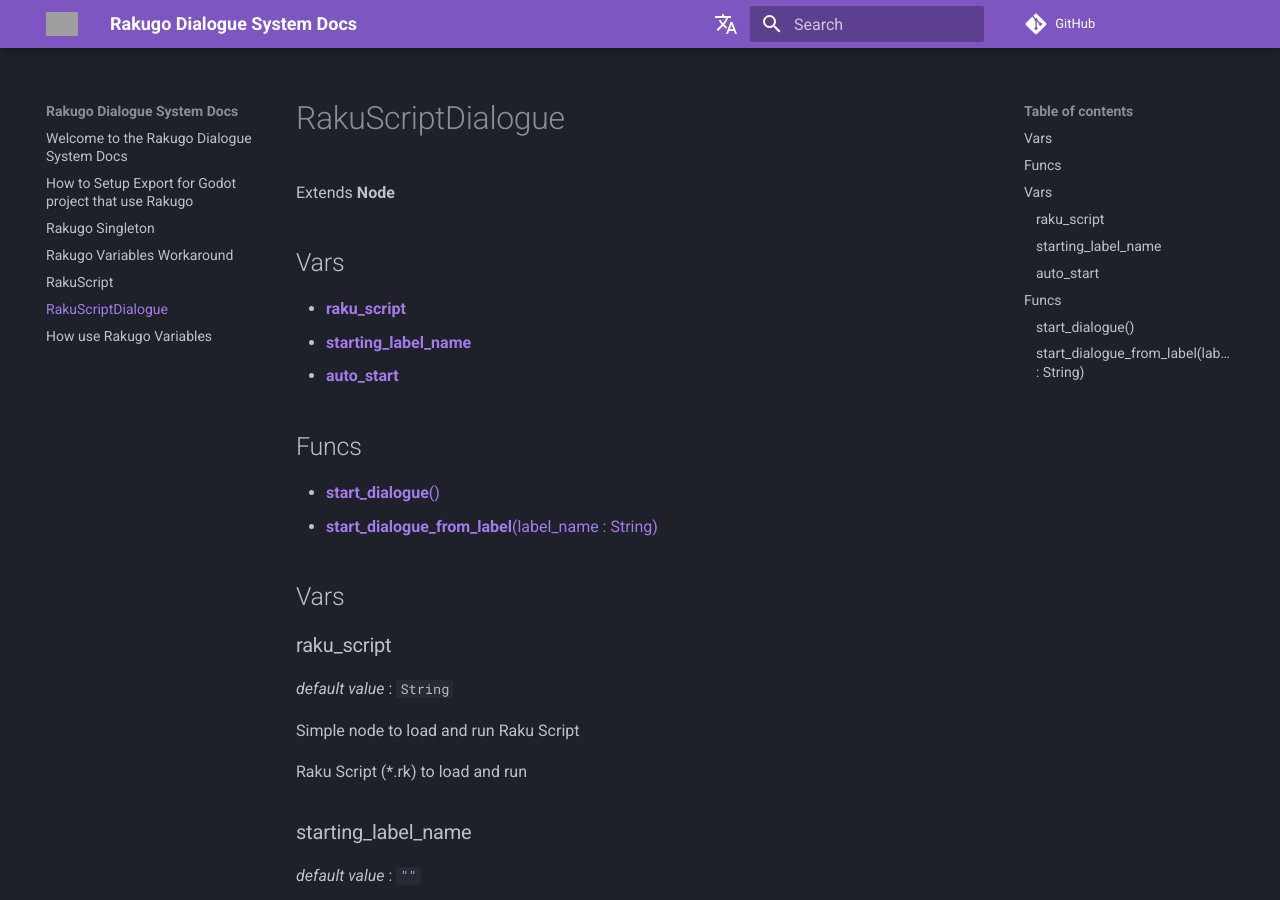
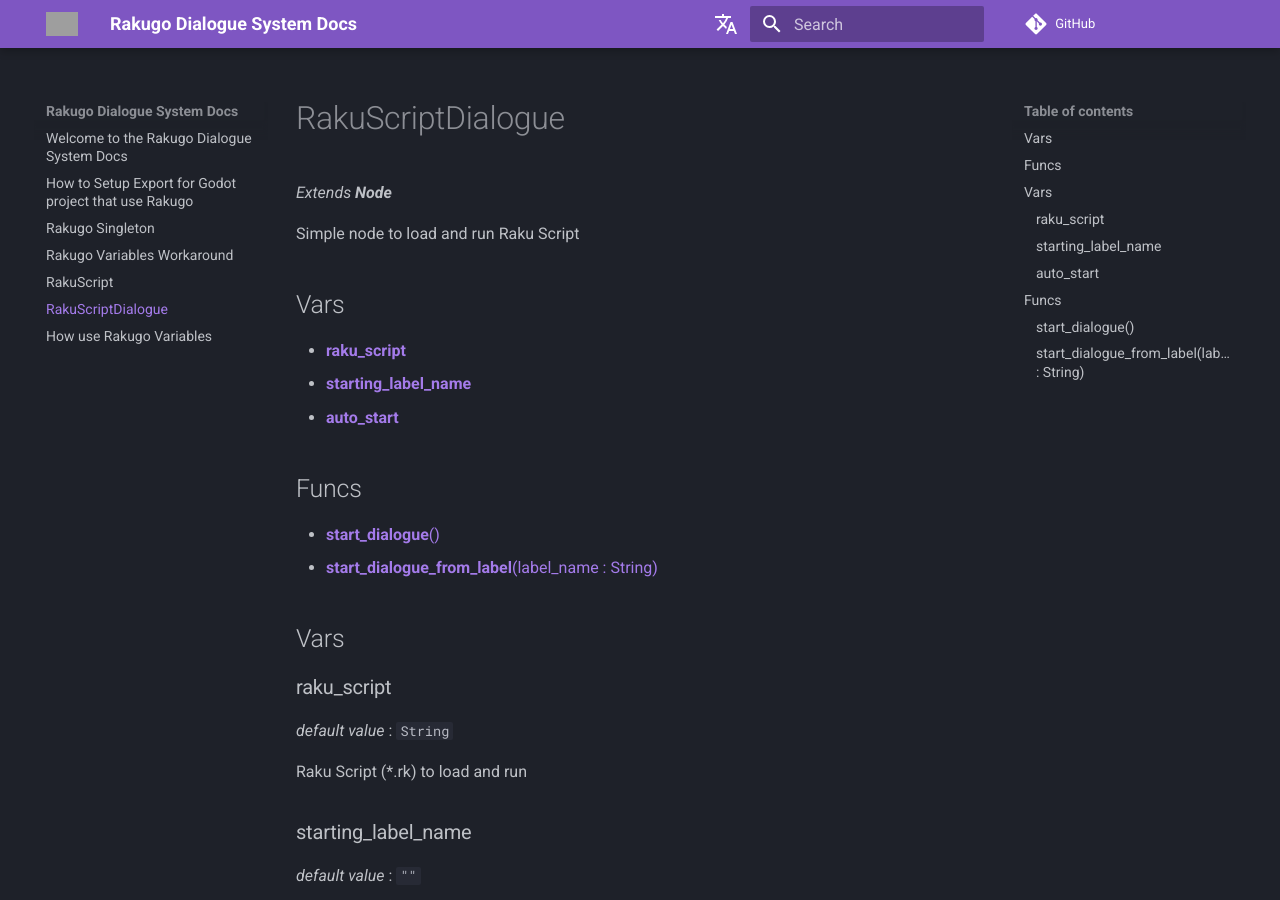
Before and after one commit to rakugoteam/rakugo-docs, an MkDocs documentation site: the page built from docs/rakuscript_dialogue.md, in a window 1280 px wide and 900 px high. Built offline with MkDocs 1.6.1 and Material for MkDocs 9.7.7, drawn with Linux system fonts in a browser that asks for light colours; comment, search, counter and statistics services are not loaded; the version menu is left out; part of the change alters nothing that is shown; grey boxes are pictures that could not be loaded.

```diff
--- a/docs/rakuscript_dialogue.md
+++ b/docs/rakuscript_dialogue.md
@@ -1,8 +1,8 @@
 # RakuScriptDialogue
 
+_Extends **Node**_
 
-Extends **Node**
-
+Simple node to load and run Raku Script
 
 ## Vars
  - [**raku_script**](#raku_script)
@@ -16,8 +16,6 @@ Extends **Node**
 ## Vars
 ### raku_script
 *default value* : `String`
-
-Simple node to load and run Raku Script
 
 Raku Script (*.rk) to load and run
 
```
